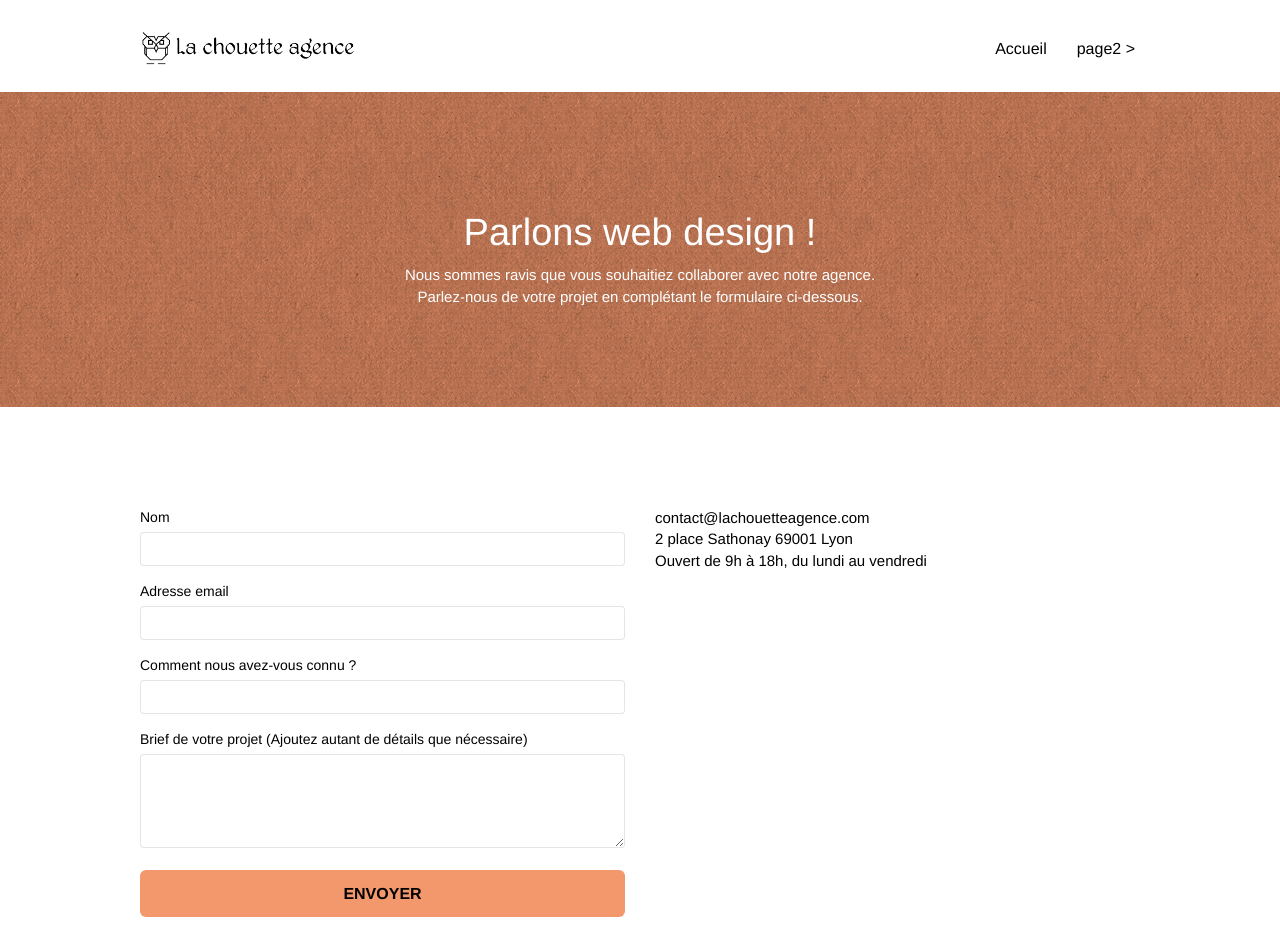
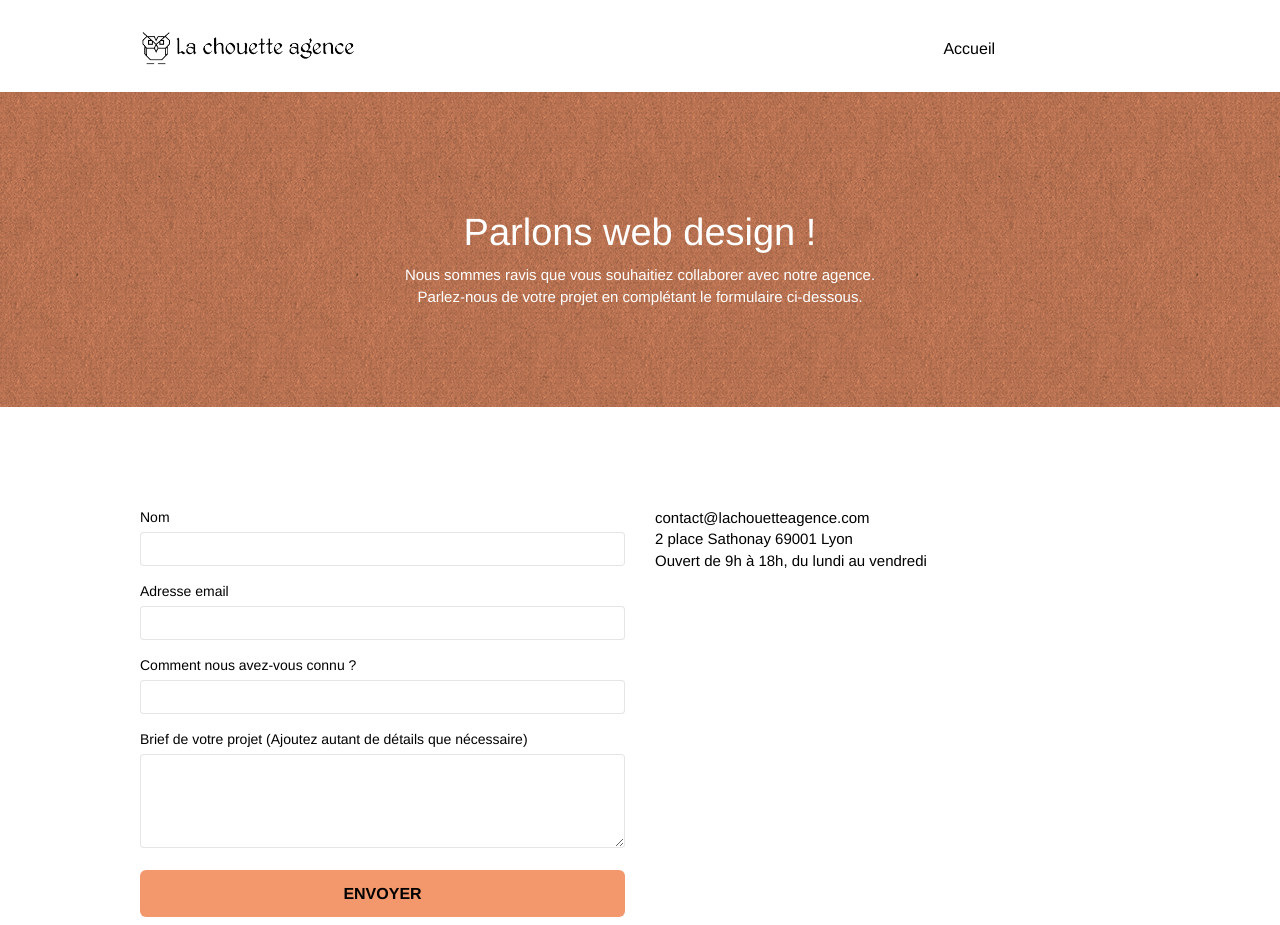
Before and after one commit to MyrthaMP/P4, a plain HTML site: page page2.html in a window 1280 px wide. Shown: the top 925 px of the page. Drawn offline with nearby package versions, Linux system fonts and the light colour scheme; files that its build step writes are made by us from their sources; a script that the page names is missing.

Commit message:
Responsive

```diff
--- a/page2.html
+++ b/page2.html
@@ -36,19 +36,11 @@
 		<nav class="navbar row">
 			<div class="navbar-header">
 				<a class="navbar-brand" href="index.html"><img src="img/la-chouette-agence.png" alt="atlanta web design logo" height="40" /></a>
-				<button id="nav-toggle" type="button" class="ui-navbar-toggle navbar-toggle" data-toggle="collapse" data-target=".navbar-1">
-					<span class="sr-only">Toggle navigation</span><span class="icon-bar"></span><span class="icon-bar"></span><span class="icon-bar"></span>
-				</button>
 			</div>
 			<div class="collapse navbar-collapse navbar-1 special-dropdown-nav">
 				<ul class="site-navigation nav navbar-nav">
 					<li>
 						<a href="index.html">Accueil</a>
-					</li>
-					<li>
-					</li>
-					<li>
-						<a href="page2.html">page2 &gt;</a>
 					</li>
 				</ul>
 			</div>
--- a/style.css
+++ b/style.css
@@ -317,9 +317,12 @@ a:hover {
 
 .navbar .nav {
     padding-top: 2px;
-    margin-right: -16px;
+    margin-right: 0px;
     float: right;
     z-index: 1;
+    width: 20%;
+    height: auto;
+    padding-left: 0px;
 }
 
 .nav > li {
```
Also changed, not shown: index.html (+1 -5 lines).
